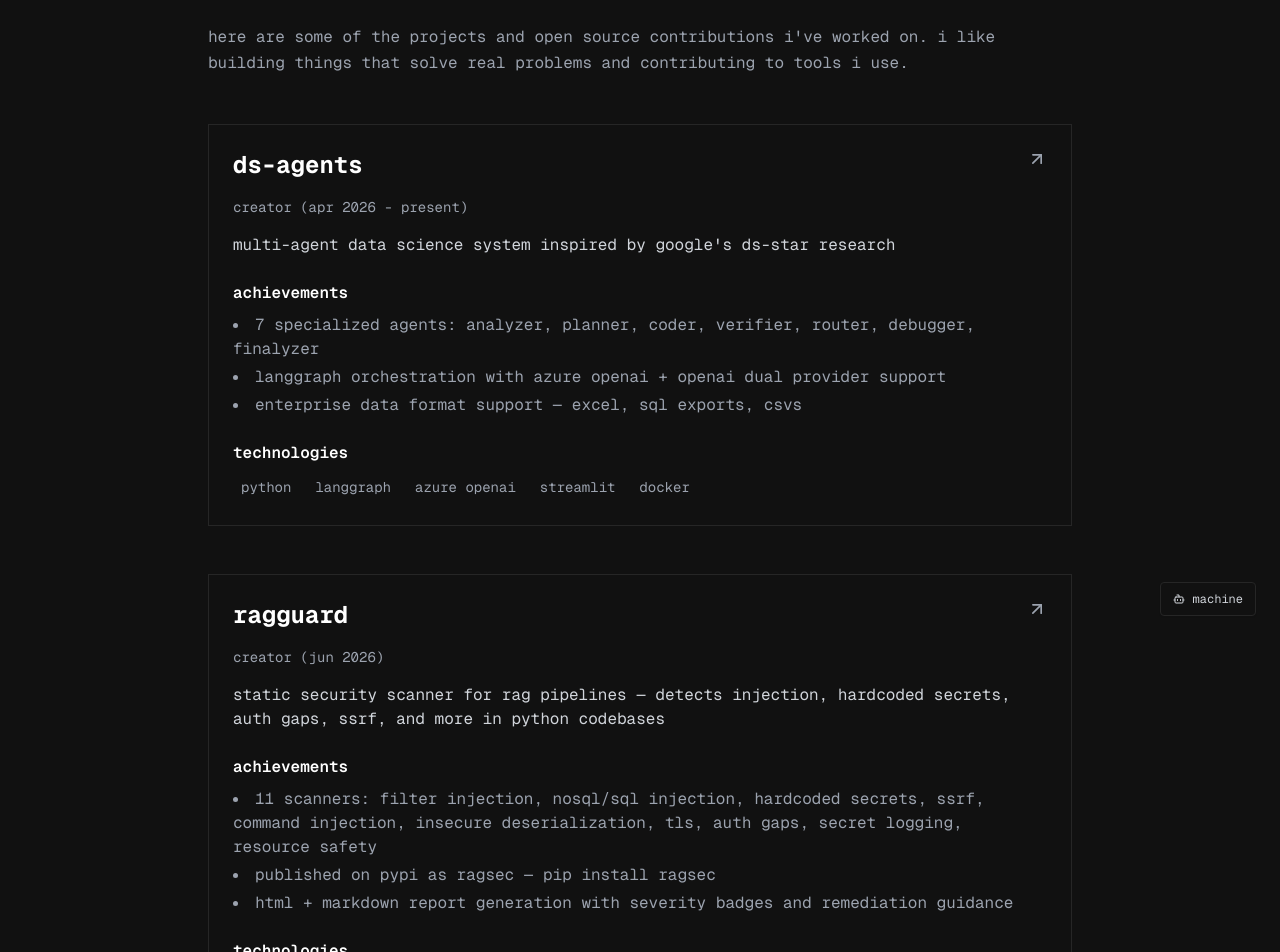
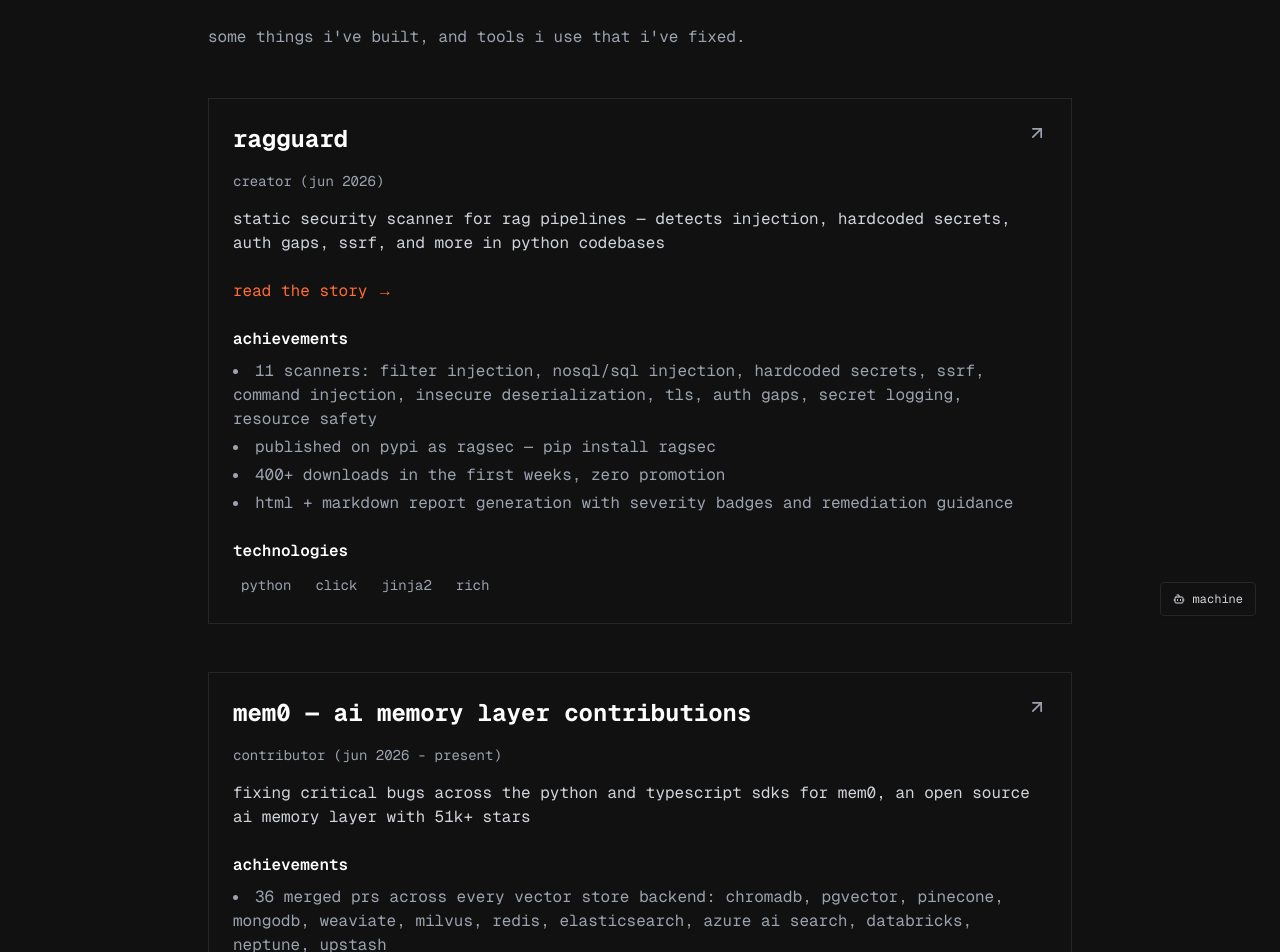
Before and after one commit to HrushiYadav/hrushi.dev, a Next.js app: page /projects in a window 1280 px wide. Shown: the part 160-1112 px from the top of the page. Built offline with nearby package versions, Linux system fonts and the light colour scheme.

Commit message:
update homepage, work, and projects

```diff
--- a/src/app/layout.tsx
+++ b/src/app/layout.tsx
@@ -19,14 +19,14 @@
     template: "%s | Hrushikesh Yadav",
   },
   description:
-"25 y/o, ai engineer at TE Connectivity, bengaluru. i like to reverse engineer things , i have to know why something behaves the way it does. off duty: gym, off-road rides, anime, games, sometimes football.",
+"25 y/o, ai architect at TE Connectivity, bengaluru. i like to reverse engineer things — i have to know why something behaves the way it does. off duty: gym, off-road rides, anime, games, sometimes football.",
   alternates: {
     canonical: "/",
   },
   openGraph: {
     title: "Hrushikesh Yadav",
     description:
-      "AI Developer. Building LLM systems, RAG pipelines, and agent architectures in production.",
+      "AI Architect at TE Connectivity. Building RAG pipelines and agents in production, plus the SDLC, security, and infra they run on.",
     url: "https://hrushiyadav.com",
     siteName: "Hrushikesh Yadav",
     locale: "en_US",
--- a/src/app/page.tsx
+++ b/src/app/page.tsx
@@ -9,18 +9,18 @@
 
 const projectItems = [
   {
-    title: "ds-agents",
-    role: "creator",
-    description:
-      "multi-agent data science system inspired by google's ds-star research. 7 specialized agents for automated analysis",
-    href: "https://github.com/HrushiYadav/ds-agents",
-  },
-  {
     title: "ragguard",
     role: "creator",
     description:
       "static security scanner for rag pipelines. 11 scanners detecting injection, secrets, ssrf, auth gaps and more. pip install ragsec",
     href: "https://github.com/HrushiYadav/ragGuard",
+  },
+  {
+    title: "mem0 — ai memory layer contributions",
+    role: "contributor",
+    description:
+      "36 merged prs across every vector store, llm provider, async memory, and the server layer of mem0 (51k+ stars)",
+    href: "https://github.com/mem0ai/mem0/pulls?q=author:HrushiYadav",
   },
 ]
 
--- a/src/app/projects/page.tsx
+++ b/src/app/projects/page.tsx
@@ -3,6 +3,41 @@
 import { Metadata } from "next"
 
 const projects = [
+  {
+    title: "ragguard",
+    description:
+      "static security scanner for rag pipelines — detects injection, hardcoded secrets, auth gaps, ssrf, and more in python codebases",
+    role: "creator",
+    period: "jun 2026",
+    achievements: [
+      "11 scanners: filter injection, nosql/sql injection, hardcoded secrets, ssrf, command injection, insecure deserialization, tls, auth gaps, secret logging, resource safety",
+      "published on pypi as ragsec — pip install ragsec",
+      "400+ downloads in the first weeks, zero promotion",
+      "html + markdown report generation with severity badges and remediation guidance",
+    ],
+    technologies: [
+      "python",
+      "click",
+      "jinja2",
+      "rich",
+    ],
+    href: "https://github.com/HrushiYadav/ragGuard",
+    storyHref: "/blog/ragsec-birth",
+  },
+  {
+    title: "mem0 — ai memory layer contributions",
+    description:
+      "fixing critical bugs across the python and typescript sdks for mem0, an open source ai memory layer with 51k+ stars",
+    role: "contributor",
+    period: "jun 2026 - present",
+    achievements: [
+      "36 merged prs across every vector store backend: chromadb, pgvector, pinecone, mongodb, weaviate, milvus, redis, elasticsearch, azure ai search, databricks, neptune, upstash",
+      "llm provider fixes: anthropic, bedrock, litellm, gemini, ollama",
+      "async memory and the server layer, each with targeted regression tests",
+    ],
+    technologies: ["python", "typescript", "chromadb", "pgvector", "fastapi", "pytest"],
+    href: "https://github.com/mem0ai/mem0/pulls?q=author:HrushiYadav",
+  },
   {
     title: "ds-agents",
     description:
@@ -24,37 +59,18 @@
     href: "https://github.com/HrushiYadav/ds-agents",
   },
   {
-    title: "ragguard",
+    title: "open source contributions — ray, agno, open-webui, opencode",
     description:
-      "static security scanner for rag pipelines — detects injection, hardcoded secrets, auth gaps, ssrf, and more in python codebases",
-    role: "creator",
-    period: "jun 2026",
+      "fixes and features shipped across the ai infra and tooling i use day to day",
+    role: "contributor",
+    period: "2026",
     achievements: [
-      "11 scanners: filter injection, nosql/sql injection, hardcoded secrets, ssrf, command injection, insecure deserialization, tls, auth gaps, secret logging, resource safety",
-      "published on pypi as ragsec — pip install ragsec",
-      "html + markdown report generation with severity badges and remediation guidance",
+      "agno: fix shipped in v2.6.10",
+      "open-webui: merged pr",
+      "ray: serve pr bounding router retry loops (in review)",
     ],
-    technologies: [
-      "python",
-      "click",
-      "jinja2",
-      "rich",
-    ],
-    href: "https://github.com/HrushiYadav/ragGuard",
-  },
-  {
-    title: "mem0 — ai memory layer contributions",
-    description:
-      "fixing critical bugs across the python and typescript sdks for mem0, an open source ai memory layer with 25k+ stars",
-    role: "contributor",
-    period: "jun 2026",
-    achievements: [
-      "merged fixes: chromadb $not filter, pgvector truthiness bug, hybrid search warning, vision crash, server error codes, bedrock parsing",
-      "open prs spanning vector stores (redis, weaviate, mongodb, pinecone, chroma), llm providers (anthropic, ollama, litellm, gemini), async memory, and client sdk",
-      "bugs span vector stores, llm integrations, async operations, and server layer with targeted tests for each fix",
-    ],
-    technologies: ["python", "chromadb", "pgvector", "fastapi", "pytest"],
-    href: "https://github.com/mem0ai/mem0/pulls?q=author:HrushiYadav",
+    technologies: ["python", "typescript"],
+    href: "https://github.com/HrushiYadav",
   },
   {
     title: "argocd-gitops",
@@ -140,9 +156,7 @@
       </h1>
 
       <p className="text-[var(--muted)] mb-12 leading-relaxed">
-        here are some of the projects and open source contributions i&apos;ve
-        worked on. i like building things that solve real problems and
-        contributing to tools i use.
+        some things i&apos;ve built, and tools i use that i&apos;ve fixed.
       </p>
 
       <div className="space-y-12">
--- a/src/components/blog-section.tsx
+++ b/src/components/blog-section.tsx
@@ -8,7 +8,7 @@
     (a, b) =>
       new Date(b.metadata.date).getTime() - new Date(a.metadata.date).getTime()
   )
-  .slice(0, 4)
+  .slice(0, 3)
 
 export function BlogSection() {
   return (
--- a/src/components/header.tsx
+++ b/src/components/header.tsx
@@ -16,11 +16,11 @@
         </div>
         <div className="flex items-center gap-2">
           <Building2 className="w-4 h-4" />
-          ai developer at te connectivity
+          ai architect at te connectivity
         </div>
       </div>
       <p className="leading-relaxed animate-fade-in-up">
-        25 y/o, ai engineer at TE Connectivity, bengaluru. i like to reverse engineer things , i have to know why something behaves the way it does. off duty: gym, off-road rides, anime, games, sometimes football.
+        25 y/o, ai architect at TE Connectivity, bengaluru. i like to reverse engineer things — i have to know why something behaves the way it does. off duty: gym, off-road rides, anime, games, sometimes football.
       </p>
     </header>
   )
--- a/src/components/project-card.tsx
+++ b/src/components/project-card.tsx
@@ -9,6 +9,7 @@
   achievements: string[]
   technologies: string[]
   href: string
+  storyHref?: string
 }
 
 export function ProjectCard({
@@ -19,6 +20,7 @@
   achievements,
   technologies,
   href,
+  storyHref,
 }: ProjectCardProps) {
   return (
     <div className="group border border-[var(--border)] p-6 transition-colors hover:border-accent/50">
@@ -36,6 +38,15 @@
       </p>
 
       <p className="text-[var(--foreground)] mb-6">{description}</p>
+
+      {storyHref && (
+        <Link
+          href={storyHref}
+          className="inline-flex items-center gap-1 mb-6 text-accent hover:underline"
+        >
+          read the story →
+        </Link>
+      )}
 
       <div className="space-y-6">
         <div>
```
Also changed, not shown: src/lib/work-items.ts (+10 -2 lines).
